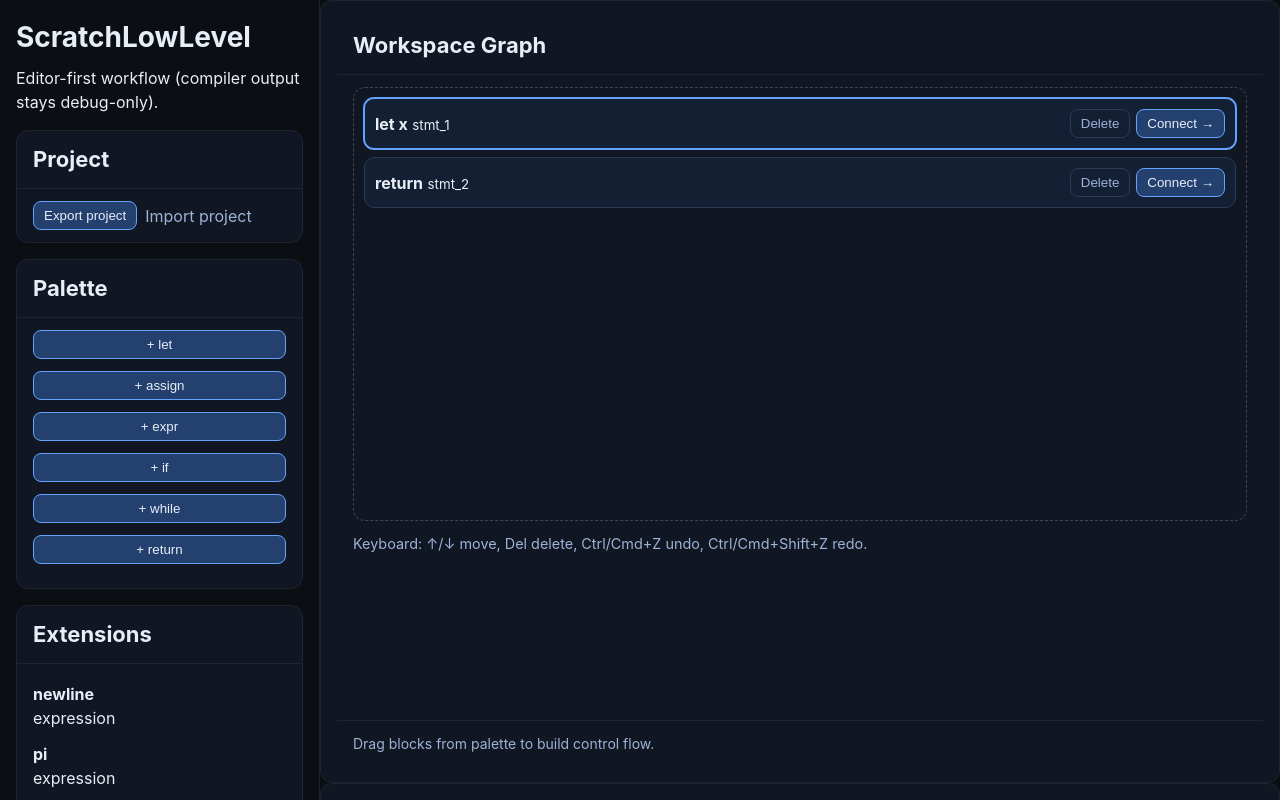
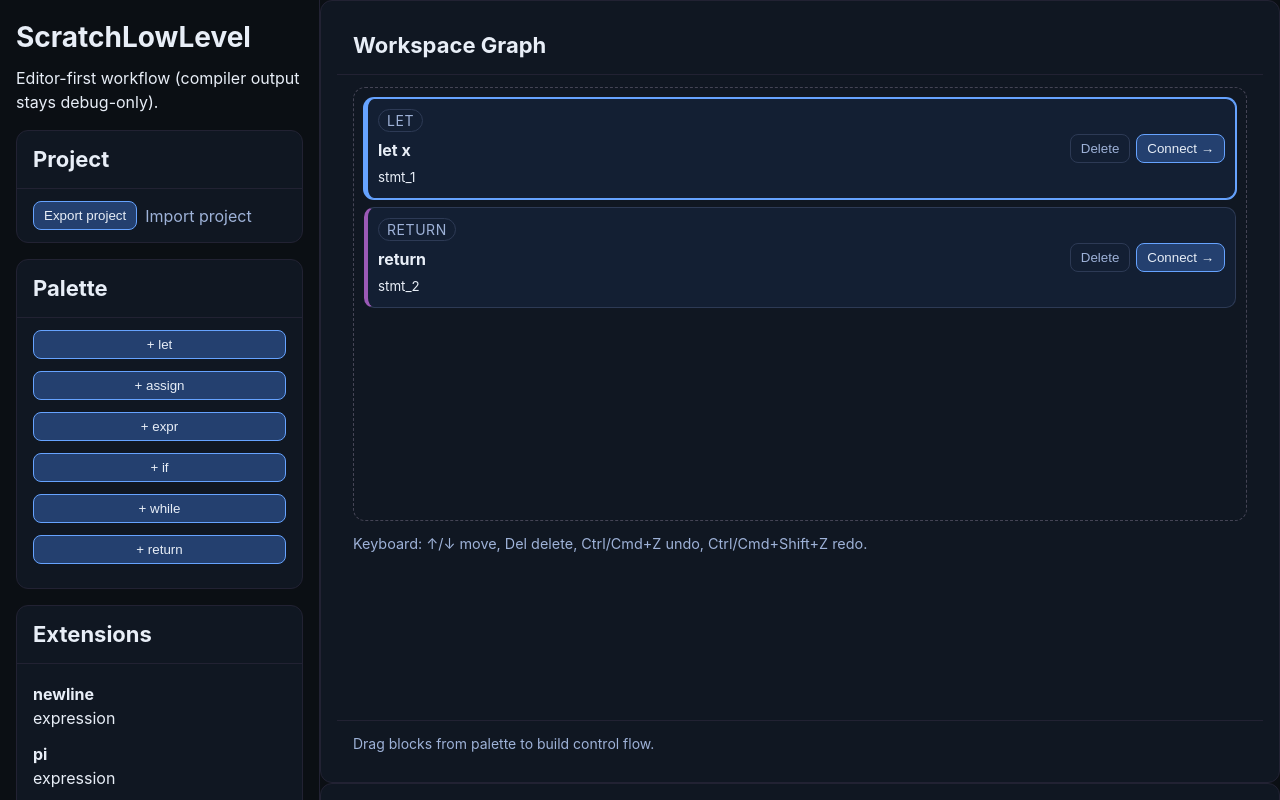
Before and after one commit to mc20000-01/Cratch, a React (Vite) app in the folder apps/web/: page / in a window 1280 px wide. Shown: the top 800 px of the page. Built offline with nearby package versions, Linux system fonts and the light colour scheme.

Commit message:
Fix vitest visual test conflict and improve workspace UI

```diff
--- a/apps/web/src/App.tsx
+++ b/apps/web/src/App.tsx
@@ -5,6 +5,15 @@ import { editorStore, type BlockKind } from './editor';
 import { exportProject, validateImportedProject } from './project-io';
 
 const paletteKinds: BlockKind[] = ['let', 'assign', 'expr', 'if', 'while', 'return'];
+
+const blockToneByKind: Record<BlockKind, string> = {
+  let: 'tone-data',
+  assign: 'tone-data',
+  expr: 'tone-expression',
+  if: 'tone-control',
+  while: 'tone-control',
+  return: 'tone-output',
+};
 
 export default function App() {
   const blocks = useMemo(() => loadBlocksFromManifests([]), []);
@@ -160,10 +169,13 @@ export default function App() {
                 if (kind) editorStore.insertBlock(kind, state.selectedId);
               }}
             >
+              {orderedNodes.length === 0 ? (
+                <p className="empty-workspace">Drop blocks here to start building a flow.</p>
+              ) : null}
               {orderedNodes.map((node, idx) => (
                 <div
                   key={node.id}
-                  className={`node ${state.selectedId === node.id ? 'selected' : ''}`}
+                  className={`node ${blockToneByKind[node.kind]} ${state.selectedId === node.id ? 'selected' : ''}`}
                   role="button"
                   tabIndex={0}
                   aria-label={`Select ${node.label} ${node.id}`}
@@ -184,7 +196,8 @@ export default function App() {
                   }}
                   onDragOver={(event) => event.preventDefault()}
                 >
-                  <div>
+                  <div className="node-title">
+                    <span className="node-kind">{node.kind}</span>
                     <strong>{node.label}</strong> <small>{node.id}</small>
                   </div>
                   <div className="node-actions">
--- a/apps/web/src/styles.css
+++ b/apps/web/src/styles.css
@@ -230,3 +230,65 @@ pre {
   border-radius: var(--radius-sm);
   background: var(--color-bg-danger-surface);
 }
+
+.node-title {
+  display: grid;
+  gap: var(--space-1);
+}
+
+.node-kind {
+  display: inline-flex;
+  width: fit-content;
+  padding: 0 var(--space-2);
+  border-radius: var(--radius-pill, 999px);
+  font-size: var(--font-size-body-sm);
+  text-transform: uppercase;
+  letter-spacing: 0.04em;
+  border: 1px solid var(--color-border-muted);
+  color: var(--color-text-secondary);
+}
+
+.tone-control {
+  border-left: 4px solid #f1a208;
+}
+
+.tone-expression {
+  border-left: 4px solid #6ab04c;
+}
+
+.tone-data {
+  border-left: 4px solid #2d98da;
+}
+
+.tone-output {
+  border-left: 4px solid #9b59b6;
+}
+
+.empty-workspace {
+  color: var(--color-text-secondary);
+  border: 1px dashed var(--color-border-muted);
+  border-radius: var(--radius-md);
+  padding: var(--space-4);
+  text-align: center;
+}
+
+@media (max-width: 980px) {
+  .shell {
+    grid-template-columns: 1fr;
+  }
+
+  .panel {
+    border-right: 0;
+    border-bottom: 1px solid var(--color-border-subtle);
+  }
+
+  .workspace {
+    grid-template-rows: auto;
+  }
+
+  .node {
+    flex-direction: column;
+    align-items: flex-start;
+    gap: var(--space-2);
+  }
+}
```
Also changed, not shown: apps/web/vitest.config.ts (added, +7 -0 lines), 2 other files (tests, documents, lock files or other folders).
